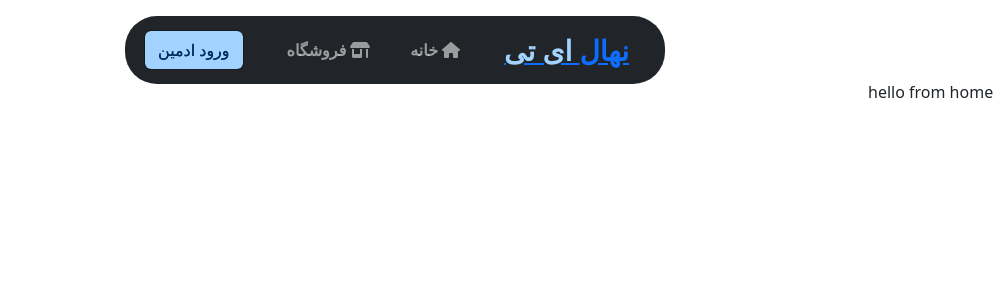
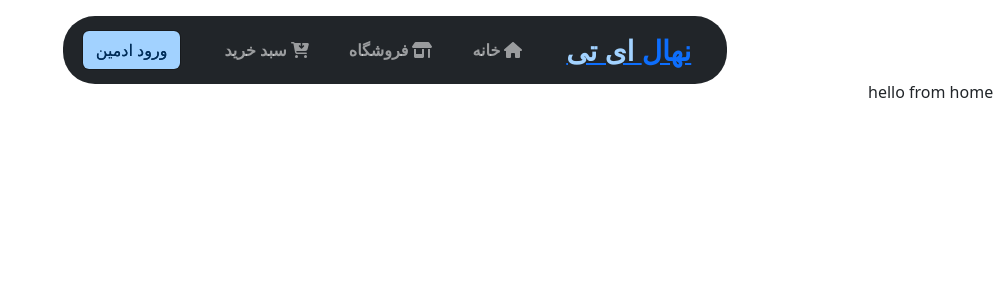
Before and after one commit to hamedrf/store-next-ts, a Next.js app: page / in a window 1280 px wide. Shown: the top 300 px of the page, without its empty margins (287-1280 px from the left). Built offline with nearby package versions, Linux system fonts and the light colour scheme.

Commit message:
add cart

```diff
--- a/components/UI/Navbar.tsx
+++ b/components/UI/Navbar.tsx
@@ -4,7 +4,11 @@ import MainBtn, { colorBtn } from "./MainBtn";
 import { FontAwesomeIcon } from "@fortawesome/react-fontawesome";
 import "bootstrap/dist/css/bootstrap.min.css";
 
-import { faHome, faShop } from "@fortawesome/free-solid-svg-icons";
+import {
+  faCartArrowDown,
+  faHome,
+  faShop,
+} from "@fortawesome/free-solid-svg-icons";
 import Link from "next/link";
 
 const MyNavbar = () => {
@@ -49,6 +53,14 @@ const MyNavbar = () => {
             >
               <Nav className="mx-4 my-lg-0 my-4 justify-content-center align-items-center flex-column-reverse flex-lg-row">
                 <Link
+                  href="./"
+                  data-rr-ui-event-key="#home"
+                  className="nav-link"
+                >
+                  <span className="me-1">سبد خرید</span>
+                  <FontAwesomeIcon icon={faCartArrowDown} />
+                </Link>
+                <Link
                   href="./shop"
                   data-rr-ui-event-key="#shop"
                   className="nav-link"
```
